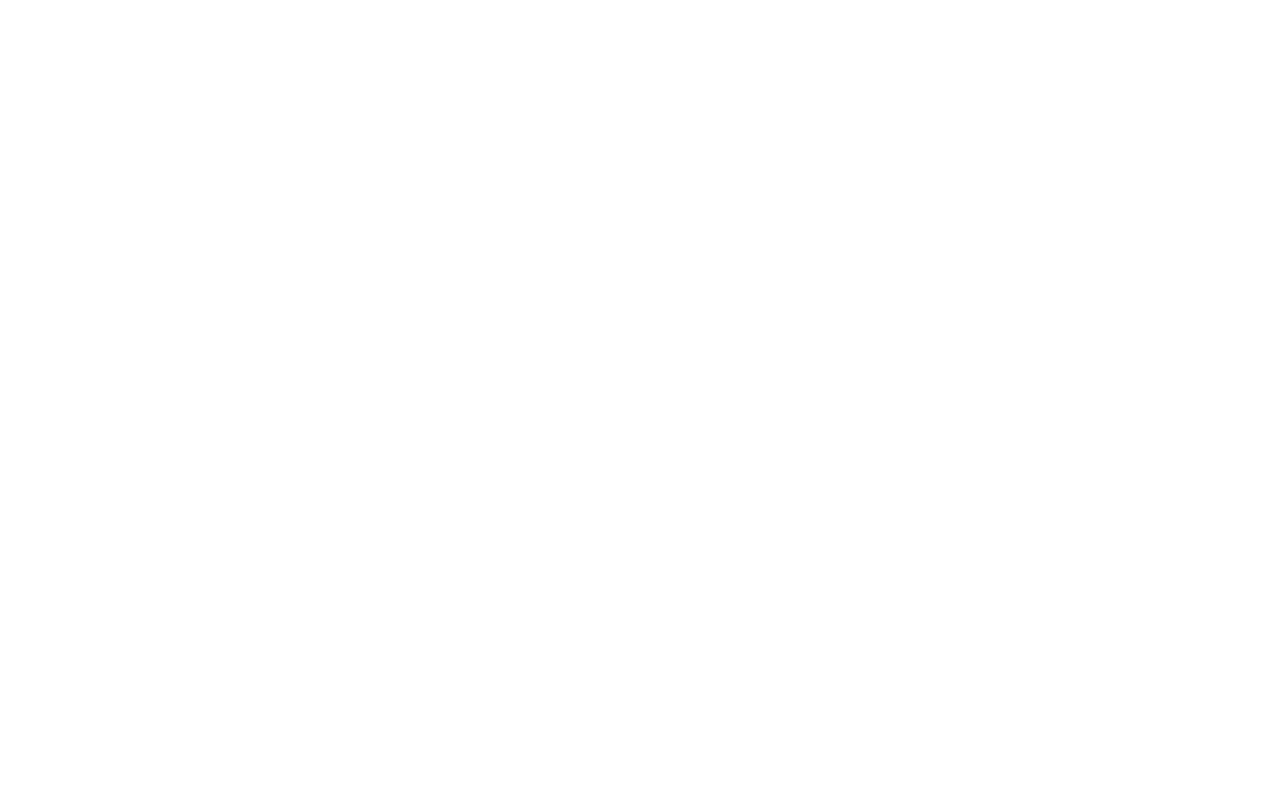
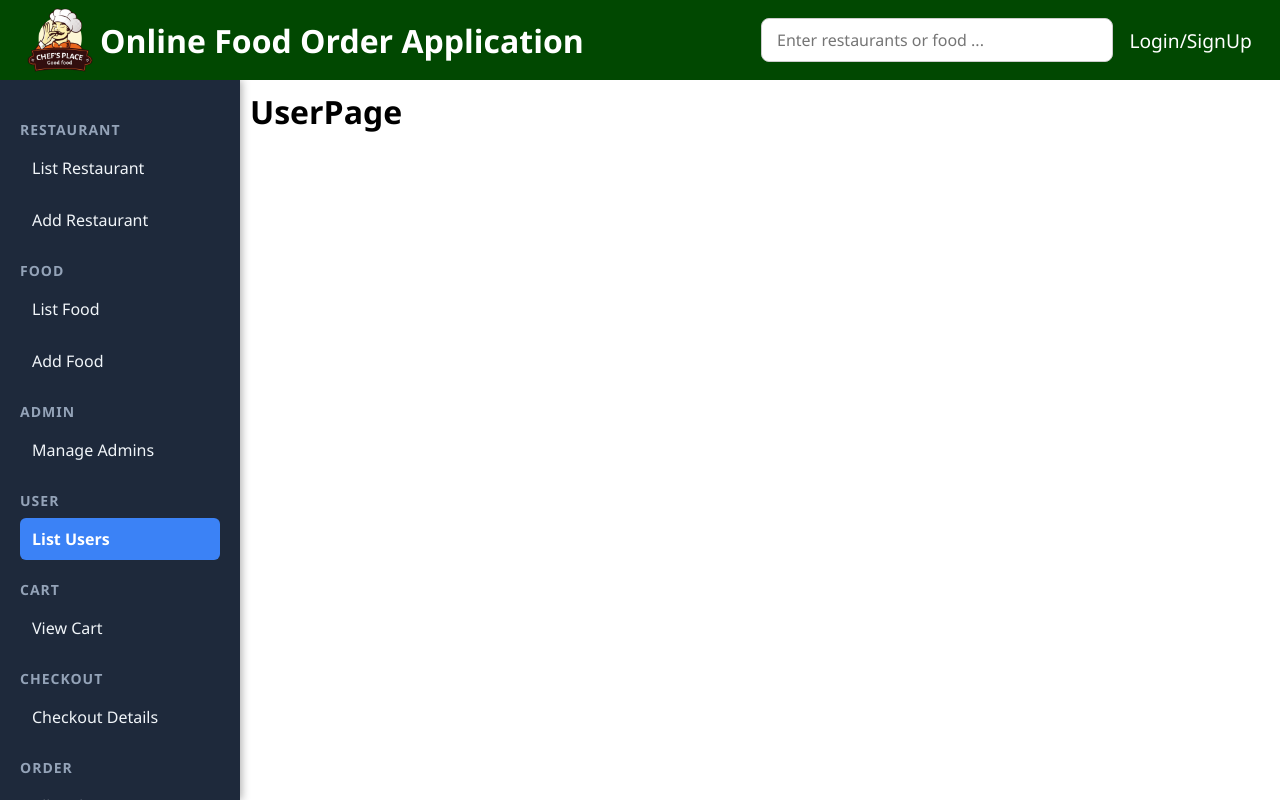
Before and after one commit to uzisharma/OnlineFoodOrderApp-FrontEnd, a React (Vite) app: page /admin/users in a window 1280 px wide. Before the commit this address had no page. Built offline with nearby package versions, Linux system fonts and the light colour scheme.

Commit message:
Restaurant and user service layer added

```diff
--- a/src/App.jsx
+++ b/src/App.jsx
@@ -13,6 +13,7 @@
 import PaymentPage from "./pages/PaymentPage";
 import AdminPage from "./pages/AdminPage";
 import AddFood from "./pages/AddFood";
+import UserList from "./pages/UserList";
 function App() {
   return (
     <>
@@ -33,6 +34,7 @@
             <Route path="/admin/restaurant/add" element={<AddRestaurant />} />
             <Route path="/admin/food" element={<FoodList />} />
             <Route path="/admin/food/add" element={<AddFood />} />
+            <Route path="/admin/users" element={<UserList />} />
           </Route>
         </Route>
       </Routes>
--- /dev/null
+++ b/src/pages/UserList.jsx
@@ -0,0 +1,9 @@
+import "./style/UserList.css";
+
+export default function UserList() {
+  return (
+    <div className="user-all-list">
+      <h1>UserPage</h1>
+    </div>
+  );
+}
--- /dev/null
+++ b/src/pages/style/UserList.css
@@ -0,0 +1,6 @@
+.user-all-list {
+  width: 100%;
+  height: 100%;
+  display: flex;
+  flex-direction: column;
+}
```
Also changed, not shown: src/service/restaurantService.js (added, +14 -0 lines), src/service/userService.js (added, +9 -0 lines).
